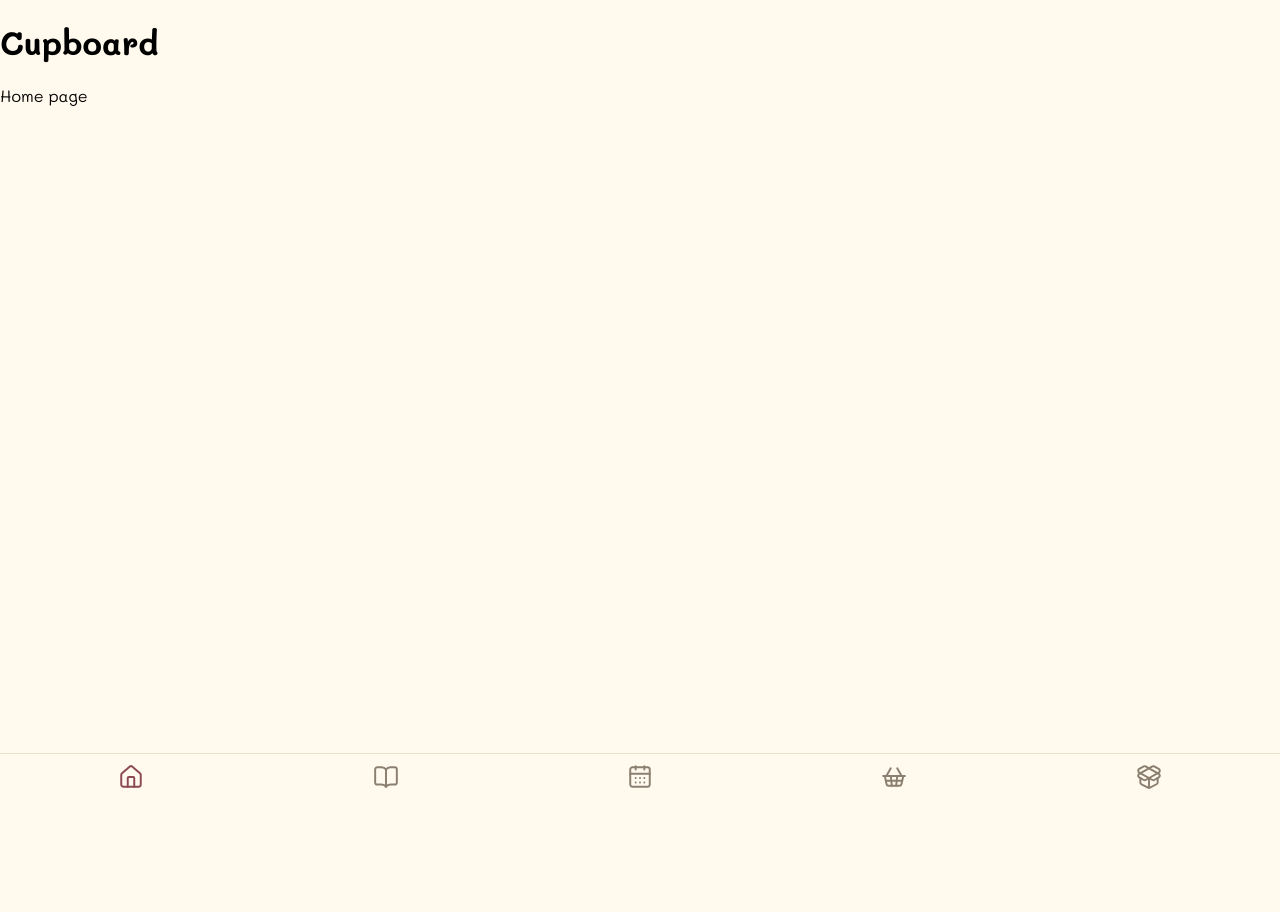
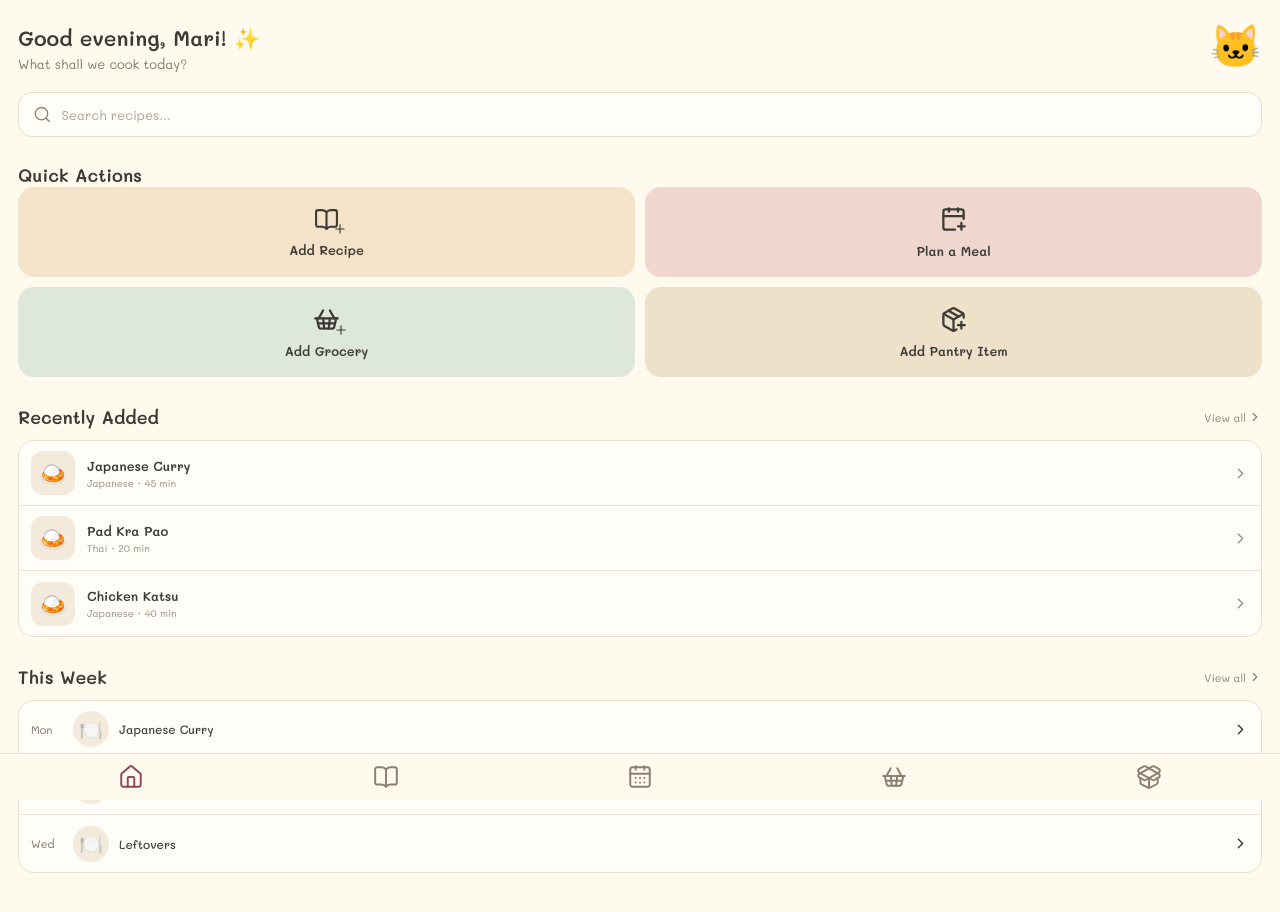
Before and after one commit to lallalamin/CupBoard, a React (Vite) app: page / in a window 1280 px wide. Shown: the top 912 px of the page. Before the commit the page ends 821 px from the top, so only its background shows below. Built offline with nearby package versions, Linux system fonts and the light colour scheme.

Commit message:
mock home page

```diff
--- a/src/pages/HomePage.css
+++ b/src/pages/HomePage.css
@@ -0,0 +1,322 @@
+.home-page {
+  width: 100%;
+  min-height: 100%;
+
+  padding: 24px 18px 28px;
+
+  background: #fff9ee;
+  color: #3d3a34;
+}
+
+
+/* =========================
+   HEADER
+========================= */
+
+.home-header {
+  display: flex;
+  align-items: flex-start;
+  justify-content: space-between;
+
+  gap: 16px;
+
+  margin-bottom: 20px;
+}
+
+.home-header__greeting {
+  margin: 0 0 4px;
+
+  font-size: 21px;
+  font-weight: 600;
+}
+
+.home-header__subtitle {
+  margin: 0;
+
+  font-size: 13px;
+
+  color: #80766c;
+}
+
+.home-header__mascot {
+  font-size: 42px;
+  line-height: 1;
+}
+
+
+/* =========================
+   SEARCH
+========================= */
+
+.home-search {
+  display: flex;
+  align-items: center;
+
+  gap: 10px;
+
+  width: 100%;
+
+  padding: 12px 14px;
+
+  margin-bottom: 26px;
+
+  border: 1px solid #e8ddcd;
+  border-radius: 14px;
+
+  background: #fffdf8;
+
+  color: #8f8477;
+}
+
+.home-search input {
+  width: 100%;
+
+  padding: 0;
+
+  border: 0;
+  outline: 0;
+
+  background: transparent;
+
+  color: #3d3a34;
+
+  font-size: 13px;
+}
+
+.home-search input::placeholder {
+  color: #aaa095;
+}
+
+
+/* =========================
+   GENERAL SECTION
+========================= */
+
+.home-section {
+  margin-bottom: 28px;
+}
+
+.home-section__header {
+  display: flex;
+  align-items: center;
+  justify-content: space-between;
+
+  margin-bottom: 11px;
+}
+
+.home-section__title {
+  margin: 0;
+
+  font-size: 18px;
+  font-weight: 600;
+}
+
+.home-section__link {
+  display: flex;
+  align-items: center;
+
+  gap: 2px;
+
+  color: #8b8176;
+
+  text-decoration: none;
+
+  font-size: 11px;
+}
+
+
+/* =========================
+   QUICK ACTIONS
+========================= */
+
+.quick-actions {
+  display: grid;
+  grid-template-columns: repeat(2, 1fr);
+
+  gap: 10px;
+}
+
+.quick-action {
+  min-height: 90px;
+
+  display: flex;
+  flex-direction: column;
+  align-items: center;
+  justify-content: center;
+
+  gap: 9px;
+
+  padding: 12px;
+
+  border-radius: 16px;
+
+  color: #3d3a34;
+
+  text-decoration: none;
+
+  font-size: 13px;
+  font-weight: 600;
+}
+
+.quick-action--recipe {
+  background: #f4e3c9;
+}
+
+.quick-action--meal {
+  background: #efd6cf;
+}
+
+.quick-action--grocery {
+  background: #dde8da;
+}
+
+.quick-action--pantry {
+  background: #eee1c9;
+}
+
+.quick-action__icon {
+  position: relative;
+
+  display: flex;
+  align-items: center;
+  justify-content: center;
+}
+
+.quick-action__plus {
+  position: absolute;
+
+  right: -8px;
+  bottom: -4px;
+}
+
+
+/* =========================
+   RECENT RECIPES
+========================= */
+
+.recent-recipes {
+  overflow: hidden;
+
+  border: 1px solid #eadfce;
+  border-radius: 15px;
+
+  background: #fffdf8;
+}
+
+.recent-recipe {
+  display: grid;
+  grid-template-columns: 46px 1fr auto;
+  align-items: center;
+
+  gap: 10px;
+
+  min-height: 65px;
+
+  padding: 9px 12px;
+
+  border-bottom: 1px solid #eee4d7;
+
+  color: #3d3a34;
+
+  text-decoration: none;
+}
+
+.recent-recipe:last-child {
+  border-bottom: 0;
+}
+
+.recent-recipe__image {
+  display: flex;
+  align-items: center;
+  justify-content: center;
+
+  width: 44px;
+  height: 44px;
+
+  border-radius: 12px;
+
+  background: #f4eadb;
+
+  font-size: 23px;
+}
+
+.recent-recipe__name {
+  margin: 0 0 2px;
+
+  font-size: 13px;
+  font-weight: 600;
+}
+
+.recent-recipe__meta {
+  margin: 0;
+
+  color: #958a7e;
+
+  font-size: 10px;
+}
+
+.recent-recipe__chevron {
+  color: #9a9084;
+}
+
+
+/* =========================
+   THIS WEEK
+========================= */
+
+.weekly-meals {
+  overflow: hidden;
+
+  border: 1px solid #eadfce;
+  border-radius: 15px;
+
+  background: #fffdf8;
+}
+
+.weekly-meal {
+  display: grid;
+  grid-template-columns: 34px 38px 1fr auto;
+  align-items: center;
+
+  gap: 8px;
+
+  min-height: 57px;
+
+  padding: 8px 12px;
+
+  border-bottom: 1px solid #eee4d7;
+
+  color: #3d3a34;
+
+  text-decoration: none;
+}
+
+.weekly-meal:last-child {
+  border-bottom: 0;
+}
+
+.weekly-meal__day {
+  color: #776e64;
+
+  font-size: 11px;
+}
+
+.weekly-meal__image {
+  display: flex;
+  align-items: center;
+  justify-content: center;
+
+  width: 36px;
+  height: 36px;
+
+  border-radius: 50%;
+
+  background: #f4eadb;
+
+  font-size: 19px;
+}
+
+.weekly-meal__name {
+  font-size: 12px;
+  font-weight: 500;
+}
--- a/src/pages/HomePage.tsx
+++ b/src/pages/HomePage.tsx
@@ -1,8 +1,215 @@
+import { Link } from "react-router-dom";
+import {
+  Search,
+  Plus,
+  BookOpen,
+  CalendarPlus,
+  ShoppingBasket,
+  PackagePlus,
+  ChevronRight,
+} from "lucide-react";
+
+import "./HomePage.css";
+
+const recentRecipes = [
+  {
+    id: 1,
+    name: "Japanese Curry",
+    meta: "Japanese · 45 min",
+  },
+  {
+    id: 2,
+    name: "Pad Kra Pao",
+    meta: "Thai · 20 min",
+  },
+  {
+    id: 3,
+    name: "Chicken Katsu",
+    meta: "Japanese · 40 min",
+  },
+];
+
+const weeklyMeals = [
+  {
+    day: "Mon",
+    name: "Japanese Curry",
+  },
+  {
+    day: "Tue",
+    name: "Pad Kra Pao",
+  },
+  {
+    day: "Wed",
+    name: "Leftovers",
+  },
+];
+
 function HomePage() {
   return (
-    <div>
-      <h1>Cupboard</h1>
-      <p>Home page</p>
+    <div className="home-page">
+      <header className="home-header">
+        <div>
+          <p className="home-header__greeting">
+            Good evening, Mari! ✨
+          </p>
+
+          <p className="home-header__subtitle">
+            What shall we cook today?
+          </p>
+        </div>
+
+        <div className="home-header__mascot">
+          🐱
+        </div>
+      </header>
+
+      <div className="home-search">
+        <Search size={19} strokeWidth={1.8} />
+
+        <input
+          type="text"
+          placeholder="Search recipes..."
+        />
+      </div>
+
+      <section className="home-section">
+        <h2 className="home-section__title">
+          Quick Actions
+        </h2>
+
+        <div className="quick-actions">
+          <Link
+            to="/recipes/new"
+            className="quick-action quick-action--recipe"
+          >
+            <div className="quick-action__icon">
+              <BookOpen size={25} />
+              <Plus size={14} className="quick-action__plus" />
+            </div>
+
+            <span>Add Recipe</span>
+          </Link>
+
+          <Link
+            to="/meal-plan"
+            className="quick-action quick-action--meal"
+          >
+            <div className="quick-action__icon">
+              <CalendarPlus size={27} />
+            </div>
+
+            <span>Plan a Meal</span>
+          </Link>
+
+          <Link
+            to="/grocery"
+            className="quick-action quick-action--grocery"
+          >
+            <div className="quick-action__icon">
+              <ShoppingBasket size={27} />
+              <Plus size={14} className="quick-action__plus" />
+            </div>
+
+            <span>Add Grocery</span>
+          </Link>
+
+          <Link
+            to="/pantry"
+            className="quick-action quick-action--pantry"
+          >
+            <div className="quick-action__icon">
+              <PackagePlus size={27} />
+            </div>
+
+            <span>Add Pantry Item</span>
+          </Link>
+        </div>
+      </section>
+
+      <section className="home-section">
+        <div className="home-section__header">
+          <h2 className="home-section__title">
+            Recently Added
+          </h2>
+
+          <Link
+            to="/recipes"
+            className="home-section__link"
+          >
+            View all
+            <ChevronRight size={14} />
+          </Link>
+        </div>
+
+        <div className="recent-recipes">
+          {recentRecipes.map((recipe) => (
+            <Link
+              key={recipe.id}
+              to={`/recipes/${recipe.id}`}
+              className="recent-recipe"
+            >
+              <div className="recent-recipe__image">
+                🍛
+              </div>
+
+              <div>
+                <p className="recent-recipe__name">
+                  {recipe.name}
+                </p>
+
+                <p className="recent-recipe__meta">
+                  {recipe.meta}
+                </p>
+              </div>
+
+              <ChevronRight
+                size={17}
+                className="recent-recipe__chevron"
+              />
+            </Link>
+          ))}
+        </div>
+      </section>
+
+      <section className="home-section">
+        <div className="home-section__header">
+          <h2 className="home-section__title">
+            This Week
+          </h2>
+
+          <Link
+            to="/meal-plan"
+            className="home-section__link"
+          >
+            View all
+            <ChevronRight size={14} />
+          </Link>
+        </div>
+
+        <div className="weekly-meals">
+          {weeklyMeals.map((meal) => (
+            <Link
+              key={meal.day}
+              to="/meal-plan"
+              className="weekly-meal"
+            >
+              <span className="weekly-meal__day">
+                {meal.day}
+              </span>
+
+              <div className="weekly-meal__image">
+                🍽️
+              </div>
+
+              <span className="weekly-meal__name">
+                {meal.name}
+              </span>
+
+              <ChevronRight size={17} />
+            </Link>
+          ))}
+        </div>
+      </section>
     </div>
   );
 }
```
